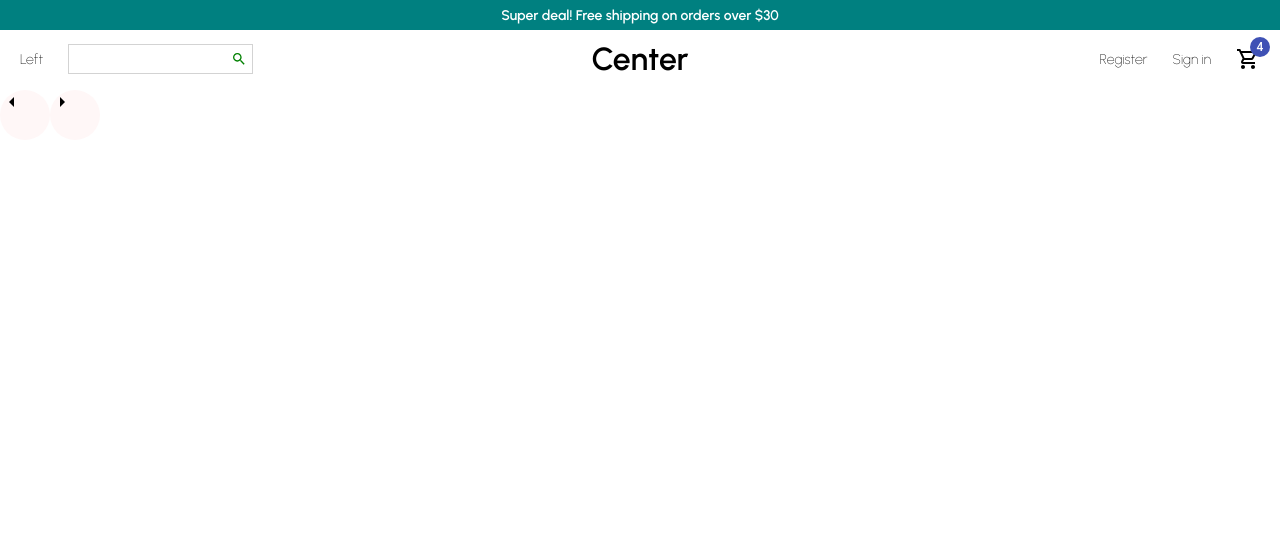
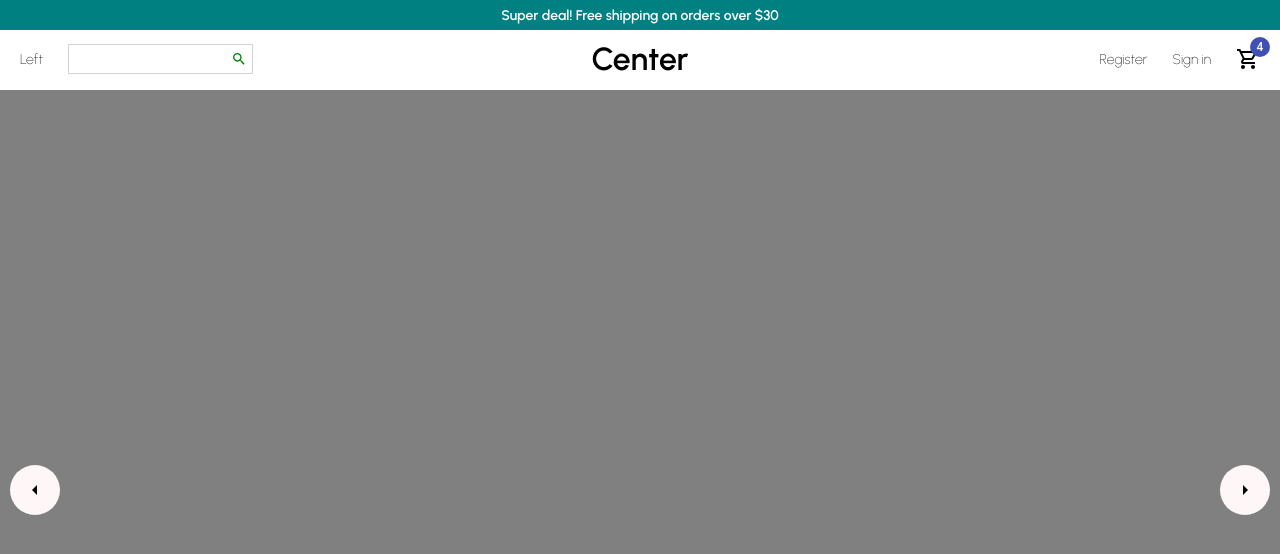
Before and after one commit to guardiangel/ecommerial, a React (Create React App) app: page / in a window 1280 px wide. Shown: the top 554 px of the page. Built offline with nearby package versions, Linux system fonts and the light colour scheme.

Commit message:
Adjust arrow direction

```diff
--- a/src/components/Slider.jsx
+++ b/src/components/Slider.jsx
@@ -5,6 +5,8 @@
   width: 100%;
   height: 100vh;
   display: flex;
+  background-color: gray;
+  position: relative;
 `;
 
 const Arrow = styled.div`
@@ -12,15 +14,24 @@
   height: 50px;
   background-color: #fff7f7;
   border-radius: 50%;
+  display: flex;
+  align-items: center;
+  justify-content: center;
+  position: absolute;
+  top: 0;
+  bottom: 0;
+  margin: auto;
+  left: ${(props) => props.direction === "left" && "10px"};
+  right: ${(props) => props.direction === "right" && "10px"};
 `;
 
 const Slider = () => {
   return (
     <Container>
-      <Arrow>
+      <Arrow direction="left">
         <ArrowLeftOutlined />
       </Arrow>{" "}
-      <Arrow>
+      <Arrow direction="right">
         <ArrowRightOutlined />
       </Arrow>
     </Container>
```
